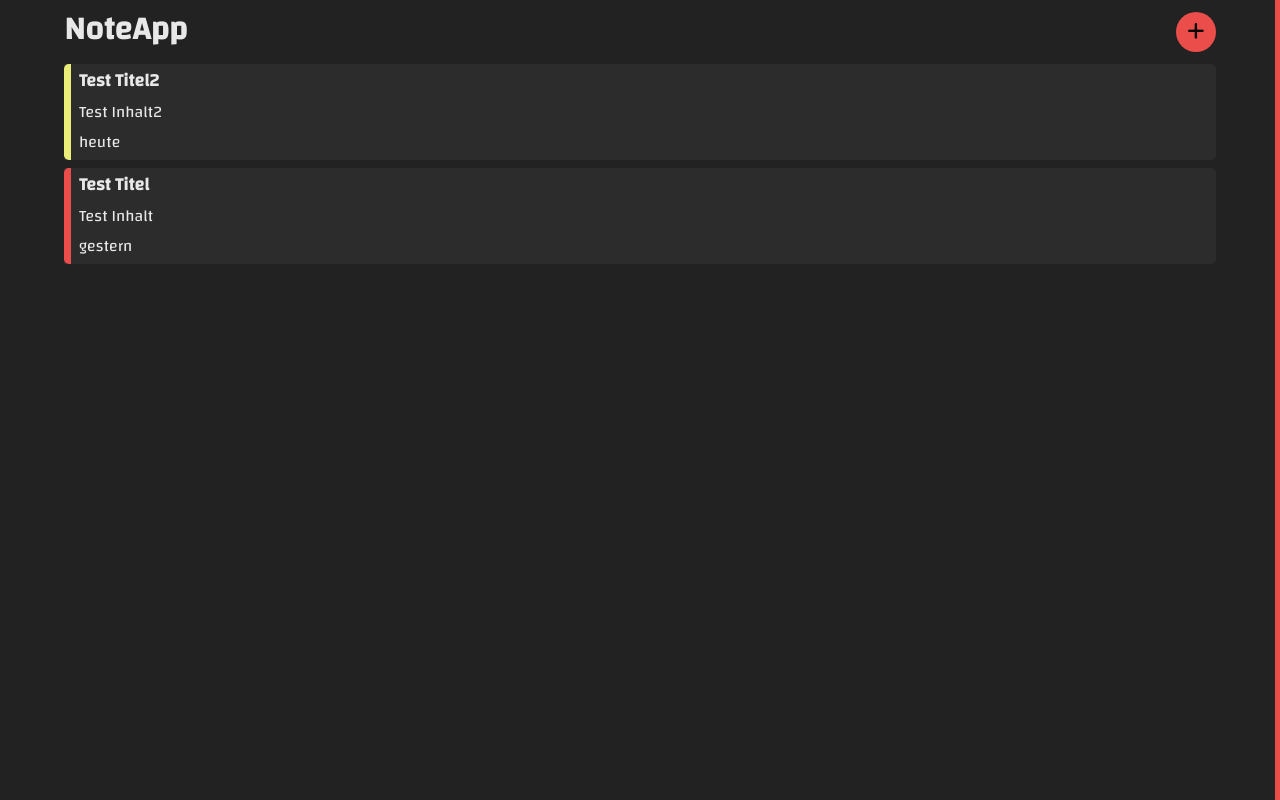
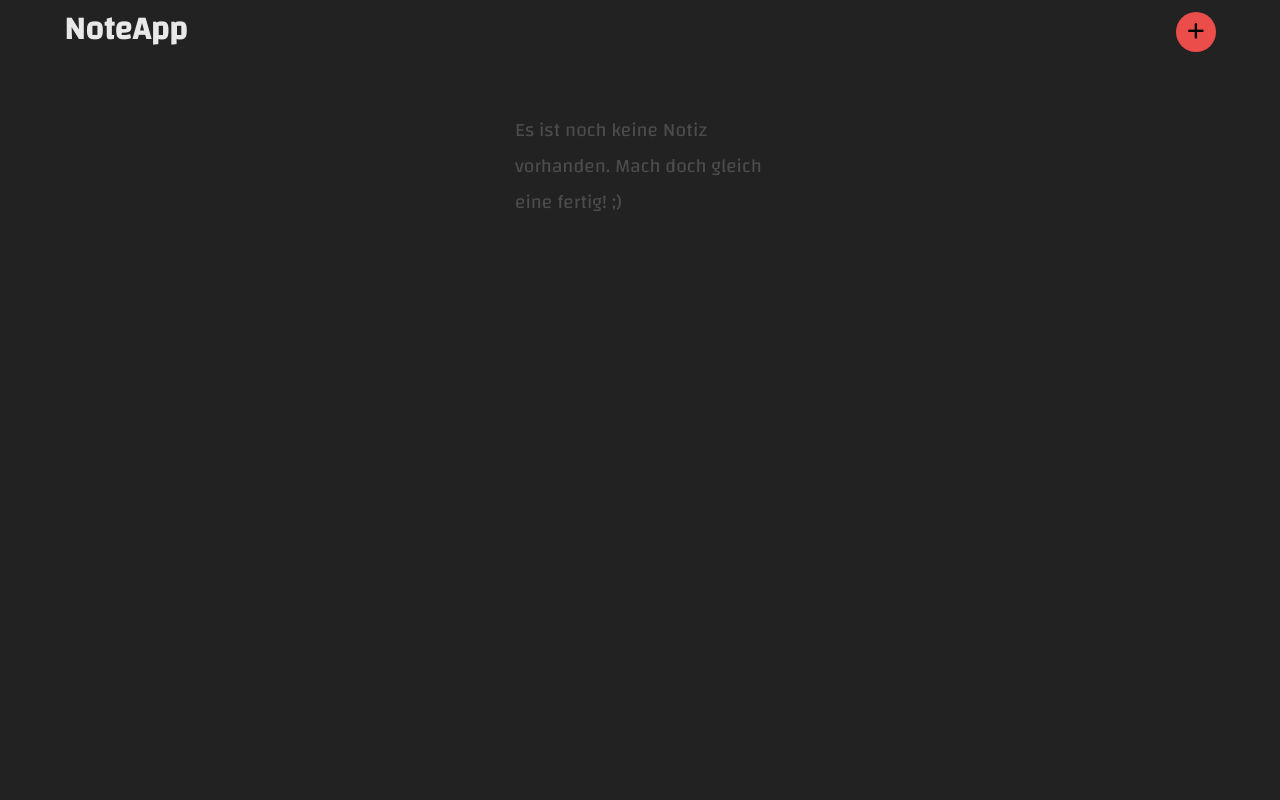
Before and after one commit to TonySN90/noteApp, a website built with Vite: page src/index.html in a window 1280 px wide. Built offline with nearby package versions, Linux system fonts and the light colour scheme.

Commit message:
add handleInfo function

```diff
--- a/src/index.html
+++ b/src/index.html
@@ -27,7 +27,11 @@
     </section>
 
     <!-- CARDSLIST -->
-    <section id="cards"></section>
+    <section id="cards">
+      <div class="info__text">
+        Es ist noch keine Notiz vorhanden. Mach doch gleich eine fertig! ;)
+      </div>
+    </section>
 
     <!-- TEXTFIELD -->
     <section id="inputField">
@@ -52,7 +56,7 @@
         <button class="button__delete button">
           <i class="fa-solid fa-trash icon"></i>
         </button>
-        <input type="color" id="input__color" value="#67e838" />
+        <input type="color" id="input__color" value="#eb4d4b" />
       </div>
     </section>
   </body>
--- a/src/js/main.js
+++ b/src/js/main.js
@@ -16,20 +16,20 @@ const state = {
 };
 
 const notesList = [
-  {
-    title: "Test Titel",
-    content: "Test Inhalt",
-    timeStamp: "gestern",
-    color: "#eb4d4b",
-    id: 101,
-  },
-  {
-    title: "Test Titel2",
-    content: "Test Inhalt2",
-    timeStamp: "heute",
-    color: "#ebed79",
-    id: 102,
-  },
+  // {
+  //   title: "Test Titel",
+  //   content: "Test Inhalt",
+  //   timeStamp: "gestern",
+  //   color: "#eb4d4b",
+  //   id: 101,
+  // },
+  // {
+  //   title: "Test Titel2",
+  //   content: "Test Inhalt2",
+  //   timeStamp: "heute",
+  //   color: "#ebed79",
+  //   id: 102,
+  // },
 ];
 
 const checkInput = function () {
@@ -98,12 +98,14 @@ const deleteLIstEntry = function () {
 };
 
 const init = function () {
+  view.handleInfo(notesList.length == 0);
   displayNotesList();
 };
 
 init();
 
-// Eventlistener --
+// Eventlistener ------------------------------------
+
 openBtn.addEventListener("click", () => {
   view.displayInputField();
   view.handleDeleteBtn(deleteBtn, false);
@@ -128,6 +130,7 @@ storeBtn.addEventListener("click", (e) => {
 
     view.closeInputField();
     state.checked = false;
+    view.handleInfo(notesList.length == 0);
   }
 });
 
@@ -137,6 +140,7 @@ deleteBtn.addEventListener("click", () => {
   view.deleteElement(state.currentNote);
   view.closeInputField();
   view.handleDeleteBtn(deleteBtn, state);
+  view.handleInfo(notesList.length == 0);
 });
 
 backBtn.addEventListener("click", () => {
@@ -158,3 +162,10 @@ document.querySelector("#cards").addEventListener("click", (e) => {
   state.currentNote = findNote(noteElID);
   view.fillInputs(state.currentNote);
 });
+
+// To Do
+
+// Noch keine Notizen vorhanden
+// input check, Alert ausgeben ect.
+// create id
+// Farbwert zurückgeben
--- a/src/js/view.js
+++ b/src/js/view.js
@@ -2,7 +2,6 @@
 
 const inputField = document.querySelector("#inputField");
 const cards = document.querySelector("#cards");
-const textArea = document.querySelector("#input__content");
 
 // Export Data
 export let inputTitle = "";
@@ -18,6 +17,12 @@ export const getInput = function () {
 export const clearInputs = function () {
   document.querySelector("#input__title").value = "";
   document.querySelector("#input__content").value = "";
+};
+
+export const handleInfo = function (empty) {
+  const infoText = document.querySelector(".info__text");
+  if (empty) infoText.classList.remove("hidden");
+  if (!empty) infoText.classList.add("hidden");
 };
 
 export const buildHtmlMarkup = function (note) {
--- a/src/scss/_base.scss
+++ b/src/scss/_base.scss
@@ -48,3 +48,7 @@ body {
   font-size: 1.2rem;
   cursor: pointer;
 }
+
+.hidden {
+  display: none;
+}
--- a/src/scss/_cards.scss
+++ b/src/scss/_cards.scss
@@ -51,3 +51,10 @@
     background-color: $color--bg-active;
   }
 }
+
+.info__text {
+  width: 250px;
+  margin: 3rem auto 0;
+  font-size: 1.2rem;
+  color: $color--bg-active;
+}
--- a/src/scss/_inputArea.scss
+++ b/src/scss/_inputArea.scss
@@ -7,7 +7,7 @@
   overflow-x: hidden;
   width: 0%;
   height: 100vh;
-  border-left: 5px solid $color--primary;
+  // border-left: 5px solid $color--primary;
 
   background-color: $color--bg-middle;
   transition: all 0.4s ease-in-out;
```
